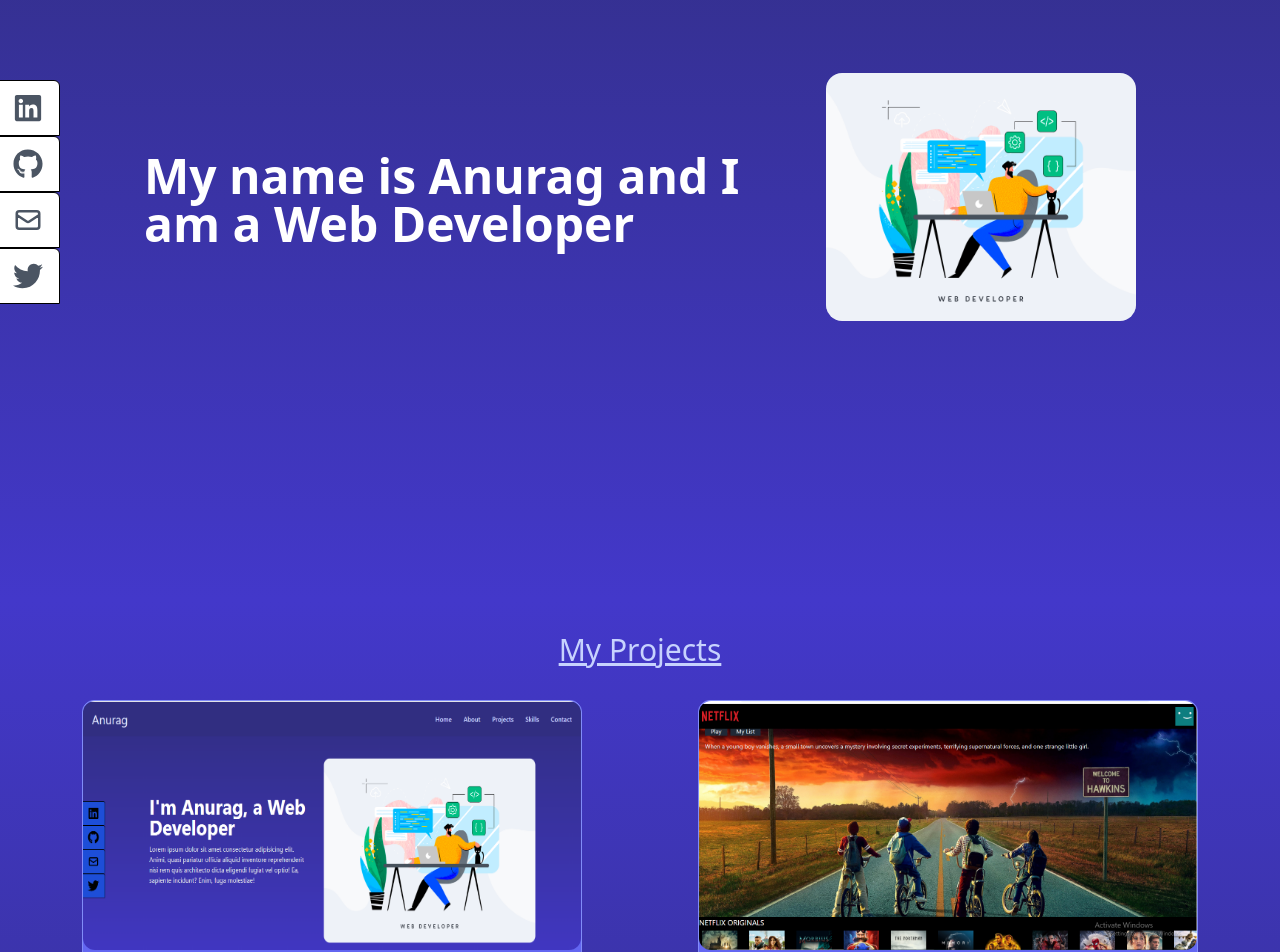
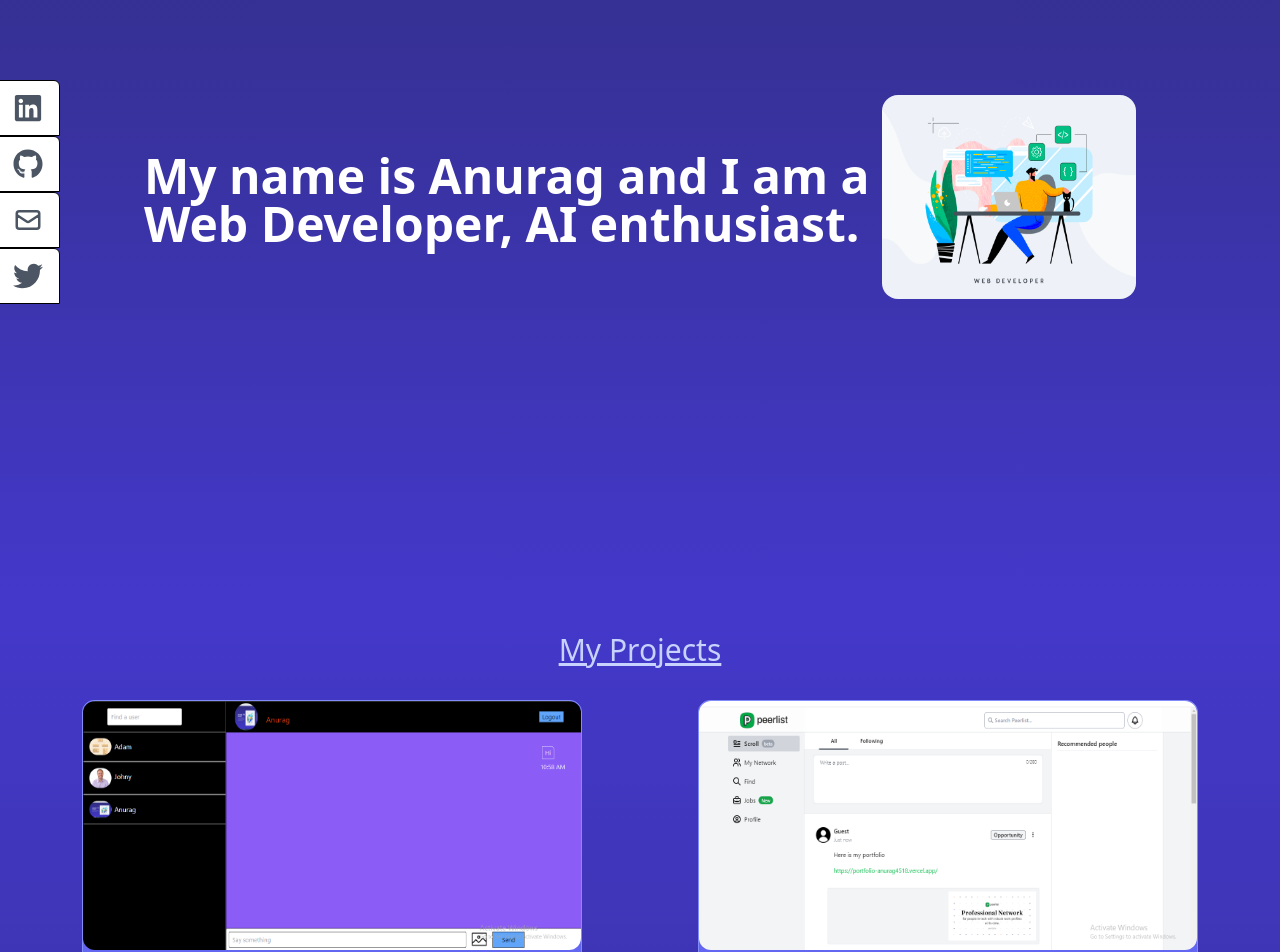
Before and after one commit to CyberWanderer123/Portfolio, a Next.js app: page / in a window 1280 px wide. Shown: the part 200-1152 px from the top of the page. Built offline with nearby package versions, Linux system fonts and the light colour scheme.

Commit message:
added chat project

```diff
--- a/Components/About.js
+++ b/Components/About.js
@@ -7,7 +7,7 @@ function About() {
       <div className="max-w-screen-lg mx-auto flex flex-col justify-center items-center h-full px-4 md:flex-row">
         <div>
           <h2 className="text-3xl sm:text-5xl py-6 font-bold text-white">
-            My name is Anurag and I am a Web Developer
+            My name is Anurag and I am a Web Developer, AI enthusiast.
           </h2>
 
         </div>
--- a/Components/Projects.js
+++ b/Components/Projects.js
@@ -6,6 +6,21 @@ function Projects() {
   const portfolios = [
     {
       id: 1,
+      image: '/assets/projects/Chat.png',
+      demo: 'https://chat-psi-rouge.vercel.app/',
+      code: '',
+      desc: 'A chat app made using react and firebase. It supports creating new user using email and user can chat with any other user from the list',
+      style: 'mb-4'
+    },
+    {
+      id: 5,
+      image: '/assets/projects/scroll.png',
+      demo: 'https://scroll-xi.vercel.app/',
+      code: 'https://github.com/Anurag00321/scroll',
+      desc: 'Clone of peerlist scroll component made using Next.js, tailwindCSS and firebase. You can create and send a post with context.',
+    },
+    {
+      id: 2,
       image: '/assets/projects/Portfolio.png',
       demo: 'https://portfolio-anurag4518.vercel.app/',
       code: 'https://github.com/Anurag00321/Portfolio/tree/main',
@@ -13,7 +28,7 @@ function Projects() {
       style: 'mb-4'
     },
     {
-      id: 2,
+      id: 3,
       image: '/assets/projects/netflixClone.png',
       demo: 'https://netflix-clone-next-jutmlss9a-anurag4518.vercel.app/',
       code: 'https://github.com/Anurag00321/Netflix-Clone',
@@ -21,20 +36,14 @@ function Projects() {
       style: 'mb-4'
     },
     {
-      id: 3,
+      id: 4,
       image: '/assets/projects/WeatherApp.png',
       demo: 'https://anurag00321.github.io/Weather-app/',
       code: 'https://github.com/Anurag00321/Weather-app',
       desc: 'Weather app made using React. It fetches weather data from openweathermap api.You can search for a specific city and get its min and max temp. ',
       style: '',
     },
-    {
-      id: 4,
-      image: '/assets/projects/scroll.png',
-      demo: 'https://scroll-xi.vercel.app/',
-      code: 'https://github.com/Anurag00321/scroll',
-      desc: 'Clone of peerlist scroll component made using Next.js, tailwindCSS and firebase. You can create and send a post with context.',
-    }
+
   ]
   return (
     <div name="Projects" className='bg-gradient-to-b from-indigo-700 to-indigo-900'>
```
Also changed, not shown: public/assets/projects/Chat.png (added).
